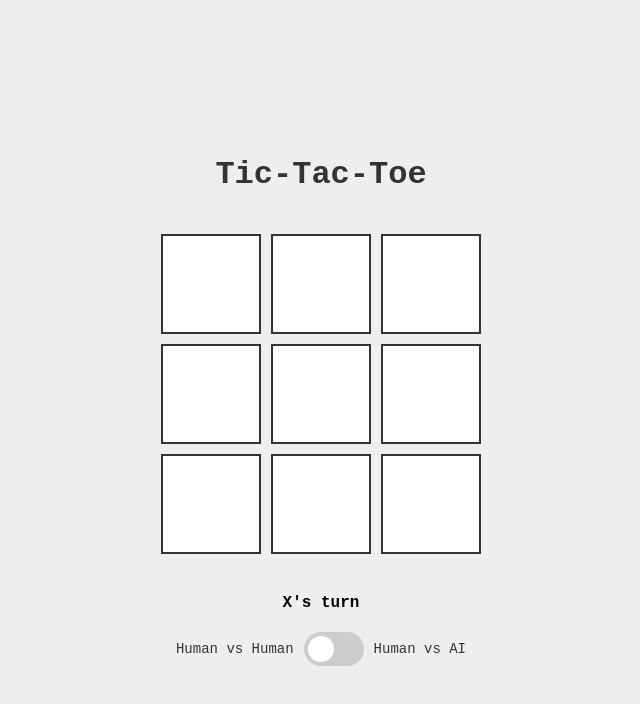
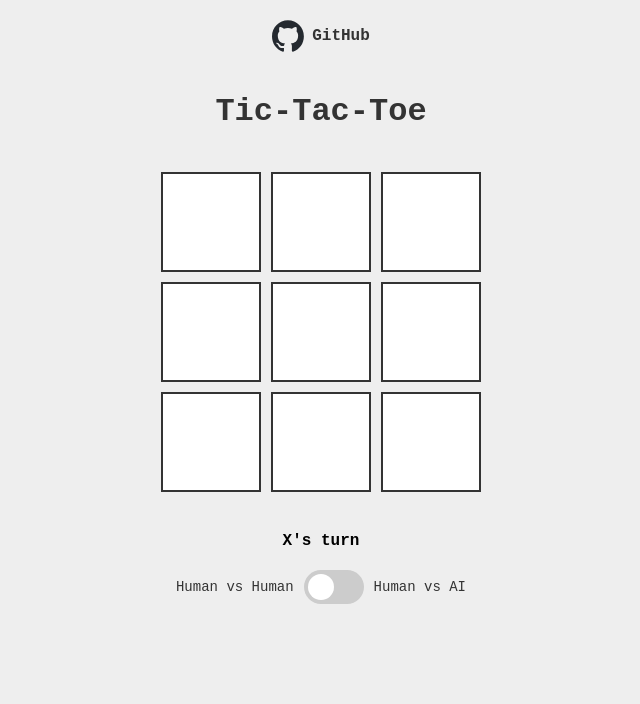
Before and after one commit to ishanjmukherjee/tic-tac-toe, a plain HTML site: page index.html in a window 1280 px wide. Shown: the whole page, without its empty margins (319-959 px from the left). Drawn offline with Linux system fonts and the light colour scheme.

Commit message:
grouped slider styling, added github logo at top

```diff
--- a/index.html
+++ b/index.html
@@ -7,6 +7,18 @@
     <link rel="stylesheet" href="styles.css">
 </head>
 <body>
+    <!-- GitHub link -->
+    <div class="github-link">
+        <a href="https://github.com/ishanjmukherjee/tic-tac-toe" target="_blank" rel="noopener noreferrer">
+            <!-- Invertocat SVG from https://github.com/logos -->
+            <svg width="98" height="96" viewBox="0 0 98 96" xmlns="http://www.w3.org/2000/svg">
+                <path fill-rule="evenodd" clip-rule="evenodd" d="M48.854 0C21.839 0 0 22 0 49.217c0 21.756 13.993 40.172 33.405 46.69 2.427.49 3.316-1.059 3.316-2.362 0-1.141-.08-5.052-.08-9.127-13.59 2.934-16.42-5.867-16.42-5.867-2.184-5.704-5.42-7.17-5.42-7.17-4.448-3.015.324-3.015.324-3.015 4.934.326 7.523 5.052 7.523 5.052 4.367 7.496 11.404 5.378 14.235 4.074.404-3.178 1.699-5.378 3.074-6.6-10.839-1.141-22.243-5.378-22.243-24.283 0-5.378 1.94-9.778 5.014-13.2-.485-1.222-2.184-6.275.486-13.038 0 0 4.125-1.304 13.426 5.052a46.97 46.97 0 0 1 12.214-1.63c4.125 0 8.33.571 12.213 1.63 9.302-6.356 13.427-5.052 13.427-5.052 2.67 6.763.97 11.816.485 13.038 3.155 3.422 5.015 7.822 5.015 13.2 0 18.905-11.404 23.06-22.324 24.283 1.78 1.548 3.316 4.481 3.316 9.126 0 6.6-.08 11.897-.08 13.526 0 1.304.89 2.853 3.316 2.364 19.412-6.52 33.405-24.935 33.405-46.691C97.707 22 75.788 0 48.854 0z" fill="#24292f"/>
+            </svg>
+            <span>GitHub</span>
+        </a>
+    </div>
+
+    <!-- Board and toggle -->
     <div class="container">
         <h1>Tic-Tac-Toe</h1>
 
--- a/styles.css
+++ b/styles.css
@@ -5,8 +5,34 @@ body {
     align-items: center;
     height: 100vh;
     margin: 0;
+    flex-direction: column;
+    justify-content: flex-start;
     /* The tasteful choice according to http://bettermotherfuckingwebsite.com/ */
     background-color: #eeeeee;
+}
+
+.github-link {
+    margin-top: 20px;
+    margin-bottom: 20px;
+}
+
+.github-link a {
+    display: flex;
+    align-items: center;
+    text-decoration: none;
+    color: #333;
+    font-weight: bold;
+}
+
+.github-link svg {
+    width: 32px;
+    height: 32px;
+    flex-shrink: 0;
+    margin-right: 8px;
+}
+
+.github-link a:hover {
+    color: #007bff;
 }
 
 .container {
@@ -78,15 +104,18 @@ Toggle button
     height: 0;
 }
 
+.slider, .slider:before {
+    position: absolute;
+    transition: .1s;
+}
+
 .slider {
-    position: absolute;
     cursor: pointer;
     top: 0;
     left: 0;
     right: 0;
     bottom: 0;
     background-color: #ccc;
-    transition: .4s;
     border-radius: 34px;
 }
 
@@ -98,7 +127,6 @@ Toggle button
     left: 4px;
     bottom: 4px;
     background-color: white;
-    transition: .4s;
     border-radius: 50%;
 }
 
```
